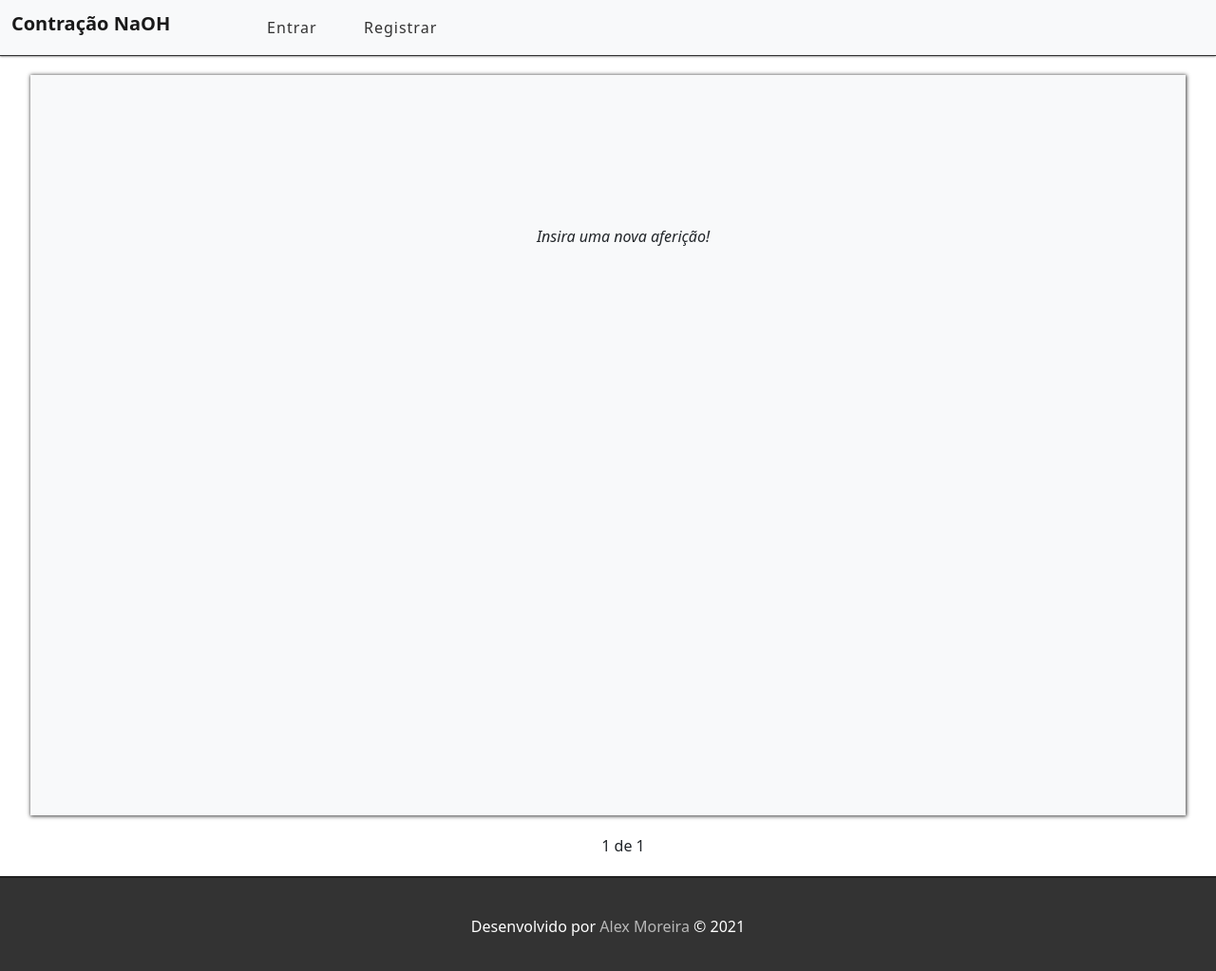
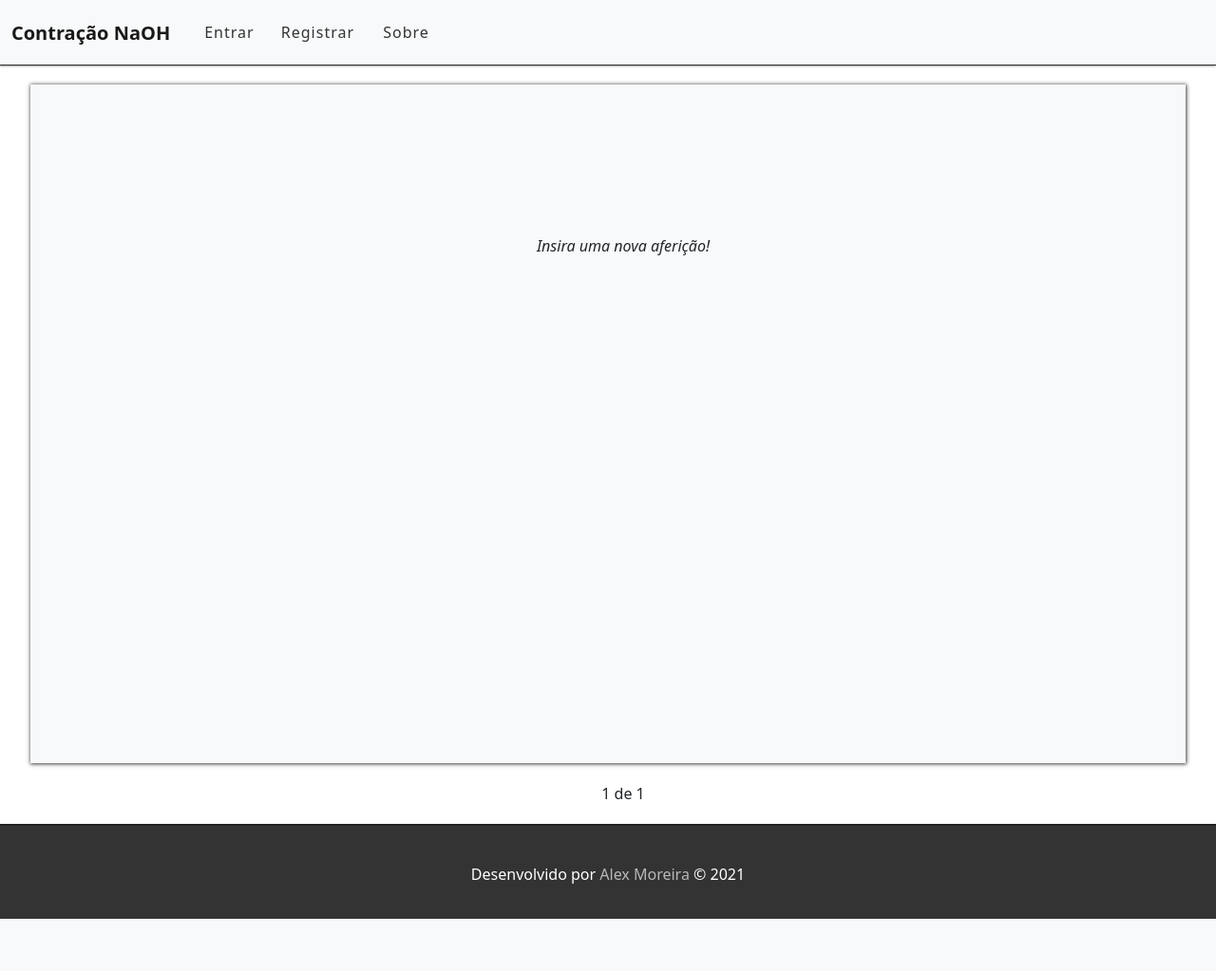
Before and after one commit to MoreiraAlex/UnivespPI-Concentra, a Django app: page / in a window 1280 px wide. Shown: the whole page at 95% size. After the commit the page ends 968 px from the top, so only its background shows below. Run offline with Django 3.2, Linux system fonts and the light colour scheme; data that the repository does not hold is empty; some libraries are stand-ins or nearby versions.

Commit message:
Finalizaçao do frontend

```diff
--- a/static/css/style.css
+++ b/static/css/style.css
@@ -13,6 +13,10 @@
 .navbar-light .navbar-nav a.nav-link{
     color: #333;
     letter-spacing: 1px;
+}
+
+.navbar-brand{
+    margin-top: 10px;
 }
 
 /* Messages */
@@ -70,7 +74,7 @@ ul.messages li{
     background-color: rgb(248,249,250);
     box-shadow: 0.8px 0.8px 4px 0.5px rgb(54, 54, 54);
     width: 95%;
-    height: 780px;
+    height: 715px;
     margin: auto;
     padding: 8px 0;
 }
@@ -107,7 +111,7 @@ ul.messages li{
 }
 
 .auth-card{
-    margin: 150px 0 300px 0;
+    margin: 160px 0 300px 0;
     padding: 0;
 }
 
@@ -123,7 +127,11 @@ ul.messages li{
 
 .auth-card-register{
     padding: 0;
-    margin: 75px 0 115px 0;
+    margin: 80px 0 120px 0;
+}
+
+.row {
+    margin: 0!important;
 }
 
 
--- a/templates/index.html
+++ b/templates/index.html
@@ -3,18 +3,24 @@
 
 {% block nav %}
 {% if user.is_authenticated %}
-    <div class="col-8">
+    <div class="col-6">
         <button type="button" class="btn btn-secondary btn-block" data-bs-toggle="modal" data-bs-target="#exampleModal"><i class="bi bi-plus"></i> Consulta</button>
     </div>
-    <li class="nav-item col">
+    <li class="nav-item col-2">
         <a class="nav-link" aria-current="page" href="accounts/logout">Sair</a>
     </li>
+    <li class="nav-item col-2">
+        <a class="nav-link" aria-current="page" href="/accounts/">Sobre</a>
+    </li>
 {% else %}
-    <li class="nav-item col-1 offset-4">
+    <li class="nav-item col-1">
         <a class="nav-link" aria-current="page" href="/accounts/login">Entrar</a>
     </li>
-    <li class="nav-item col-1 offset-4">
+    <li class="nav-item col-1 offset-2">
         <a class="nav-link" aria-current="page" href="/accounts/">Registrar</a>
+    </li>
+    <li class="nav-item col-1 offset-3">
+        <a class="nav-link" aria-current="page" href="#">Sobre</a>
     </li>
 {% endif %}
     <form method="POST">
```
Also changed, not shown: templates/registration/login.html (+5 -3 lines), templates/registration/register.html (+5 -3 lines), requirements.txt (renamed from requirementsLocal.txt).
